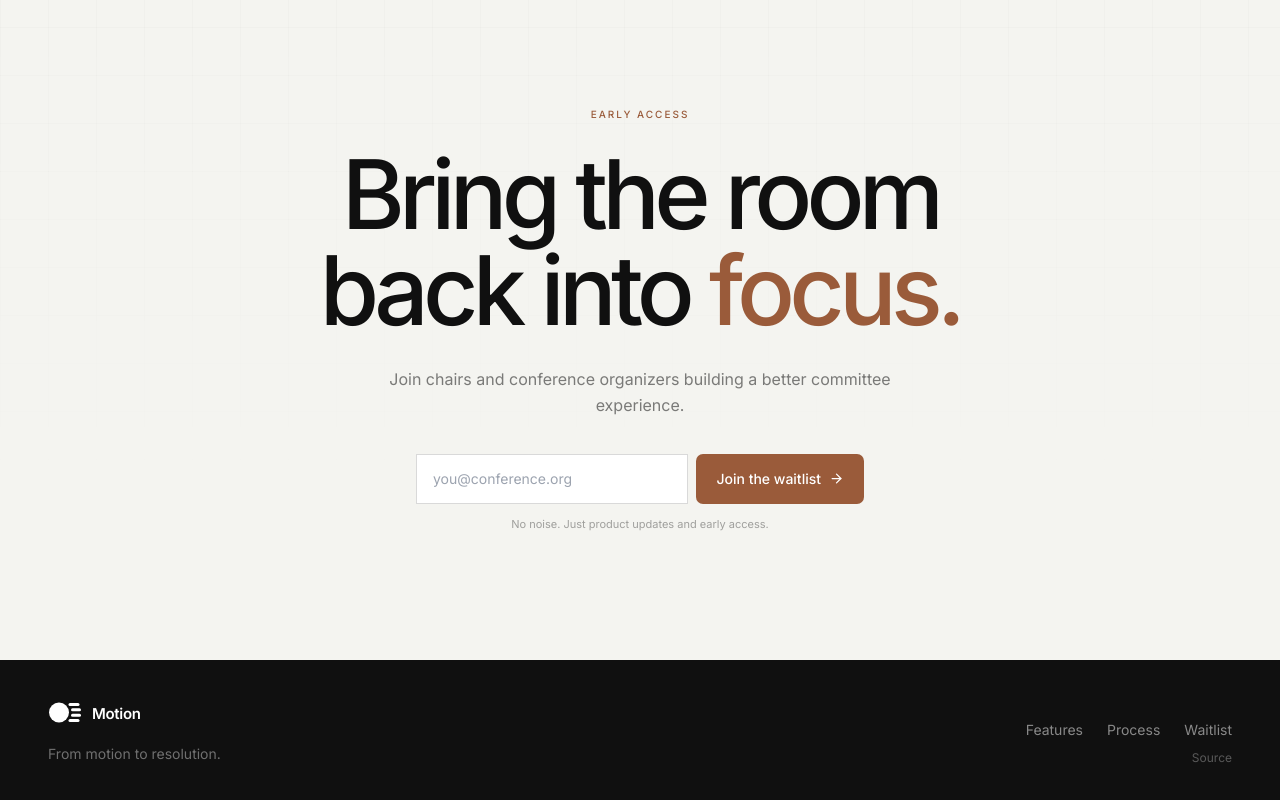
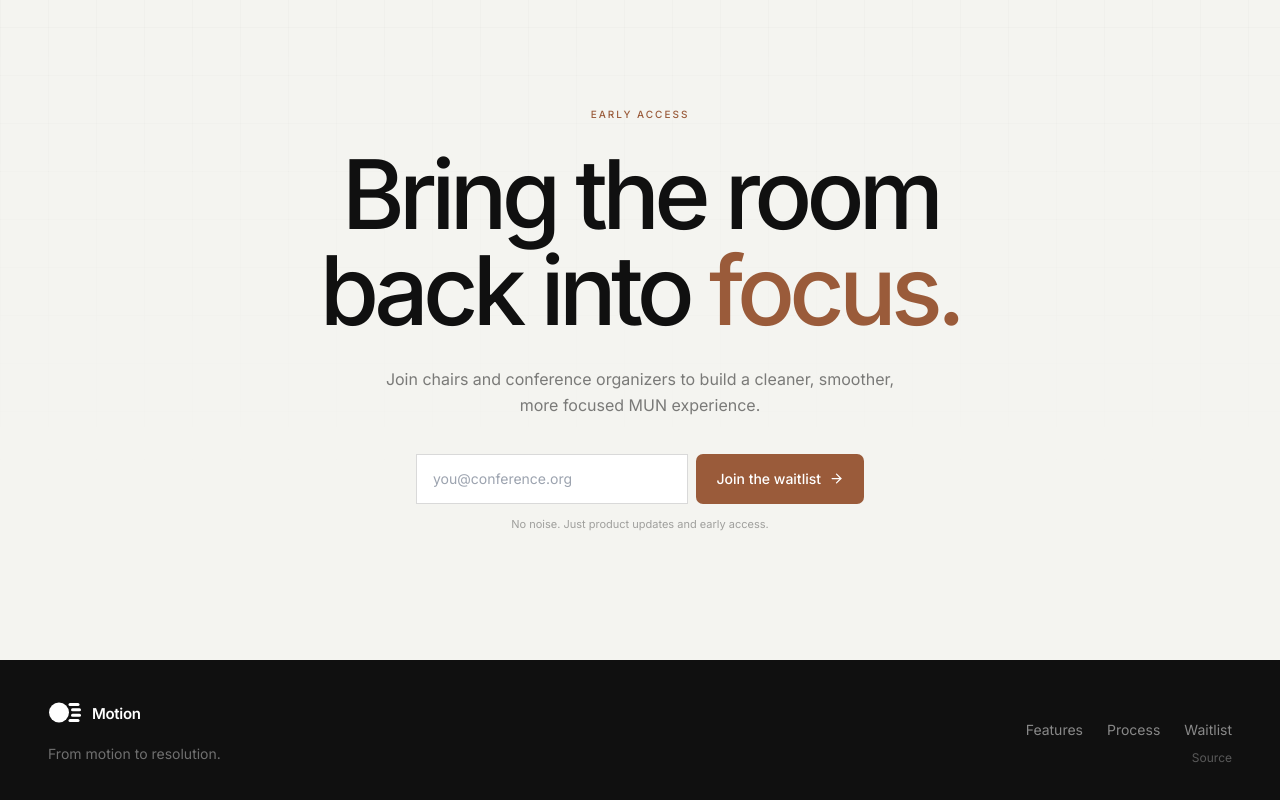
Before and after one commit to Paul2556/Motion, a React (Vite) app: page / in a window 1280 px wide. Shown: the part 5686-6486 px from the top of the page. Built offline with nearby package versions, Linux system fonts and the light colour scheme.

Commit message:
Update introductory text for improved clarity and focus on MUN experience

```diff
--- a/src/App.jsx
+++ b/src/App.jsx
@@ -407,7 +407,7 @@ function App() {
           <div className="page-container relative text-center">
             <p className="section-label">Early access</p>
             <h2 className="mx-auto mt-6 max-w-4xl text-5xl font-medium leading-[.95] tracking-[-0.06em] sm:text-7xl lg:text-8xl">Bring the room<br />back into <span className="accent-text">focus.</span></h2>
-            <p className="mx-auto mt-7 max-w-lg text-base leading-relaxed text-black/50">Join chairs and conference organizers building a better committee experience.</p>
+            <p className="mx-auto mt-7 max-w-lg text-base leading-relaxed text-black/50">Join chairs and conference organizers to build a cleaner, smoother, more focused MUN experience.</p>
             <form className="mx-auto mt-9 flex max-w-md flex-col gap-2 sm:flex-row" onSubmit={handleWaitlistSubmit}>
               <label className="sr-only" htmlFor="email">Email address</label>
               <input
```
